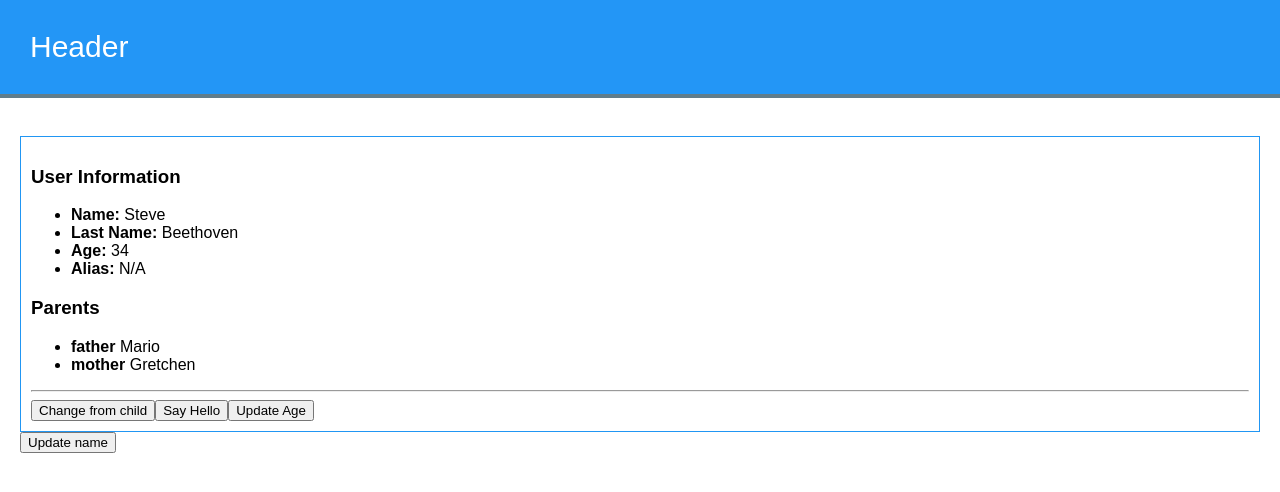
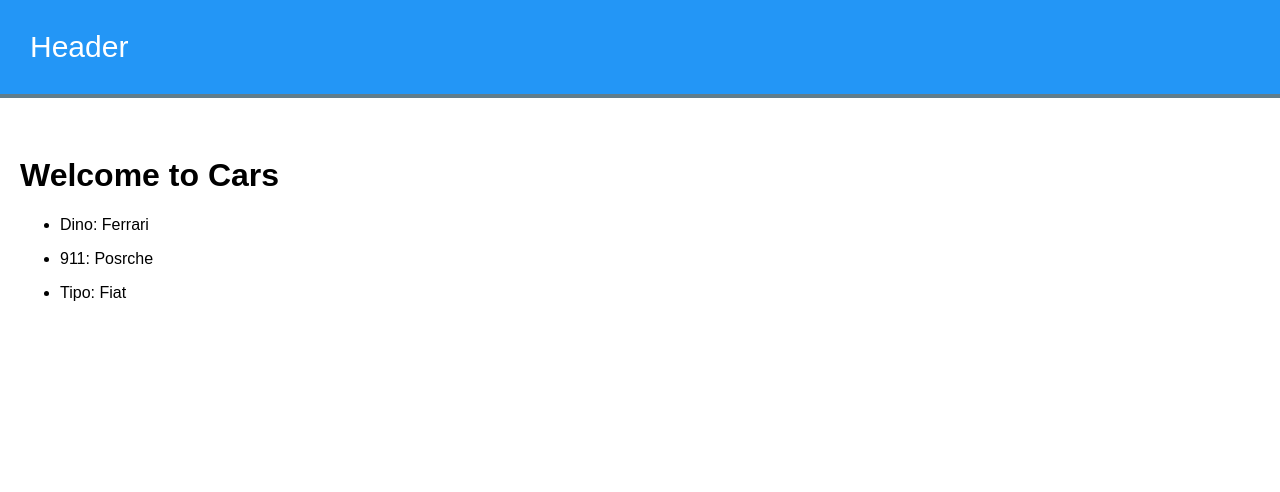
Before and after one commit to zuvy/vue-course, a Vue app: page / in a window 1280 px wide. Shown: the top 492 px of the page. Built offline with nearby package versions, Linux system fonts and the light colour scheme.

Commit message:
working version of passing props through the parent-child chain.

```diff
--- a/src/App.vue
+++ b/src/App.vue
@@ -2,52 +2,21 @@
   <div>
     <app-header/><br>
     <div class="container">
-      <UserProfile
-
-        :userLastname = "data.lastname"
-        :userAge = "data.age"
-        :userParents = "data.parents"
-        @update-lastname="data.lastname = $event"
-        @say-hello="alertHello"
-        :updateAge="updateAge"
-      />
-      <!-- the @say-hello listens for the results of the alertHello function
-           but is triggered by the say-hello emitted event from App.vue-->
-      <button @click="updateName">Update name</button>
+      <Cars :cars="cars"/>
     </div>
   </div>
 </template>
 
 <script setup>
-  import {ref} from 'vue';
-  // this is the local way of importing a component -- uses the name of the emported file.
-  // see main.js for global
-  //import Footer from './components/header_footer/Footer.vue';
-
-  import UserProfile from './components/User/Profile.vue';
+  // using reactive since we are working with objects (ref has more overhead)
   import { reactive } from 'vue';
-  const data = reactive({
-    lastname: 'Beethoven',
-    name: 'Rocket',
-    age: '34',
-    parents: {
-      father: 'Mario',
-      mother: 'Gretchen'
-    }
-  })
-
-  const updateName = () => {
-    data.name = "Golden child"
-  }
-
-  const alertHello = () => {
-    alert("Hello");
-  }
-
-  const updateAge = (value) => {
-    data.age = value;
-  }
-
+  import Cars from './components/Cars/index.vue';
+  // creating the content to inject into the children (Cars --> list) see the reactive bind variable :cars="cars" in the container div
+  const cars = reactive([
+    { model: 'Dino', brand: 'Ferrari'},
+    { model: '911', brand: 'Posrche'},
+    { model: 'Tipo', brand: 'Fiat'}
+  ])
 </script>
 
 <!-- style tags are global no matter what component you put it in unless you scope it -->
--- /dev/null
+++ b/src/components/Cars/index.vue
@@ -0,0 +1,11 @@
+<template>
+  <h1>Welcome to Cars</h1>
+  <CarList :cars="cars"/>
+  <!-- :cars="cars" from App.vue -->
+</template>
+
+<script setup>
+  // this import makes the props available to populate the carlist.
+  import CarList from './list.vue';
+  const props = defineProps(['cars'])
+</script>
--- /dev/null
+++ b/src/components/Cars/list.vue
@@ -0,0 +1,17 @@
+<template>
+  <!-- imported into Cars component -->
+  <div>
+    <ul v-for="car in cars" :key="car.model">
+      <li>
+        <span>{{ car.model }}</span>: {{ car.brand }}
+      </li>
+    </ul>
+  </div>
+</template>
+
+<script setup>
+  // props defined originally in App.vue imported into the Cars component and finally made available
+  // to display here in the list template.
+  // passing props from parent to child gets unwieldy when the parent child chain gets longer.
+  const props = defineProps(['cars']);
+</script>
```
